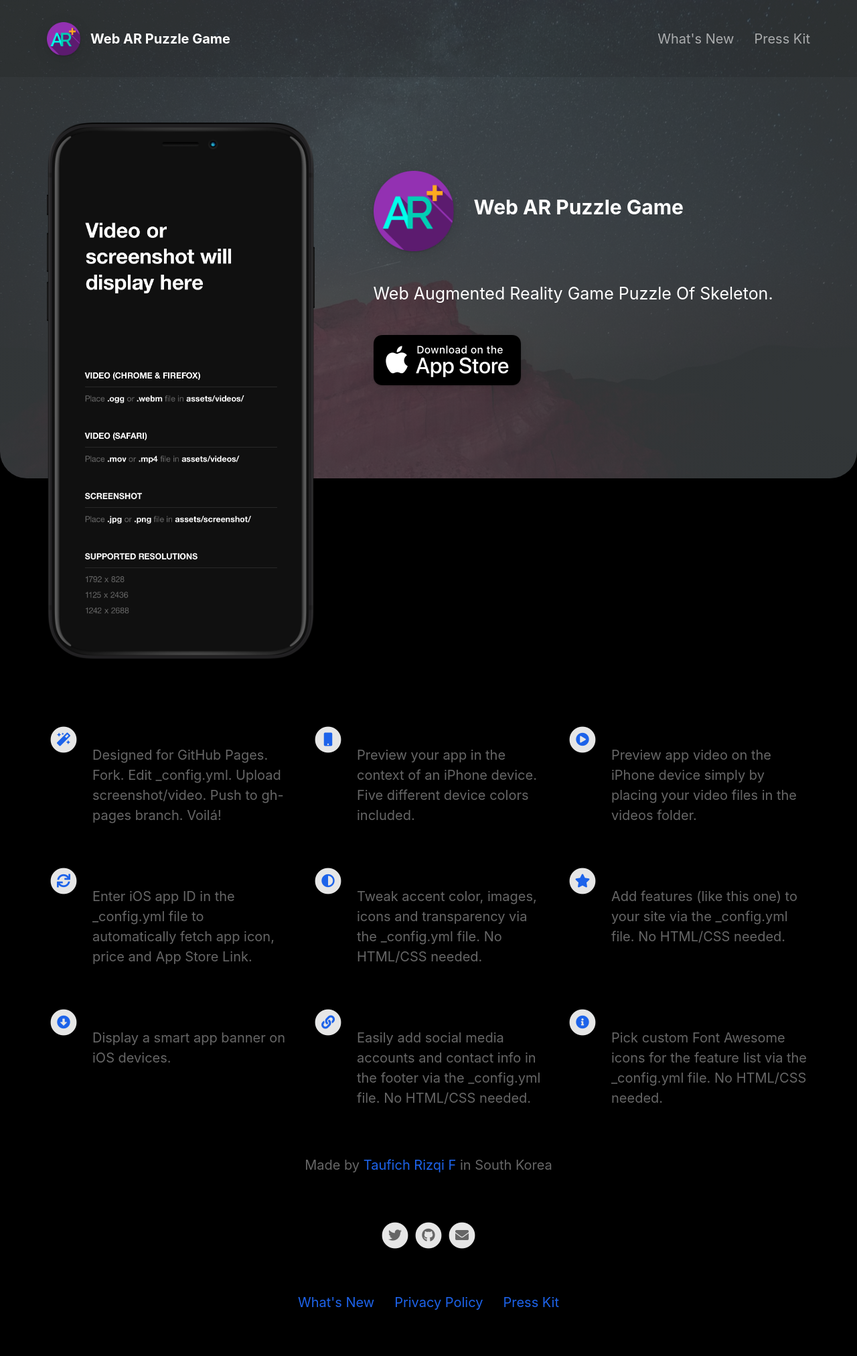
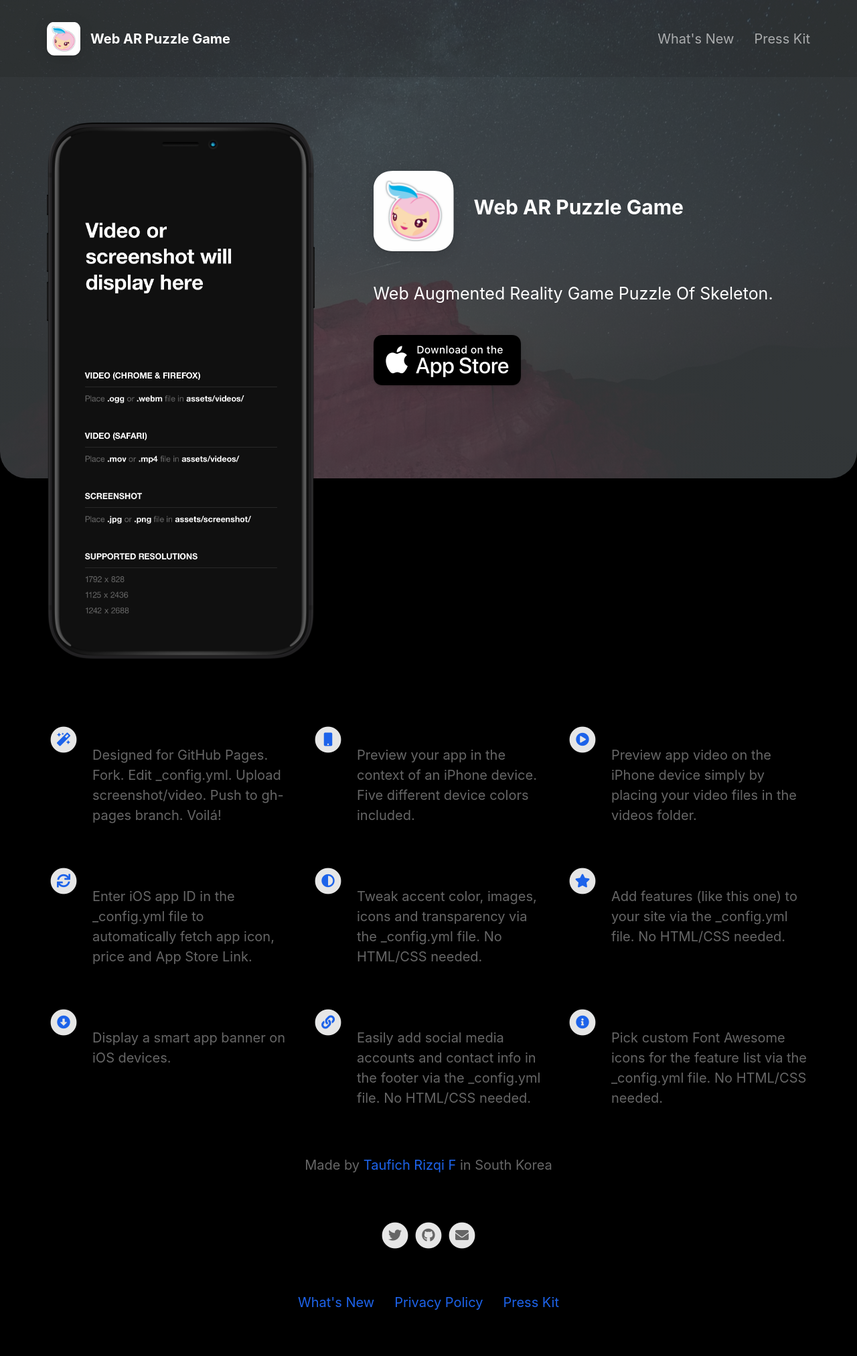
Before and after one commit to afimasyita/page-web-ar, a Jekyll site: the page built from index.html, in a window 1280 px wide. Shown: the whole page at 67% size. Built offline with Jekyll 4.4.1, drawn with Linux system fonts in a browser that asks for light colours; nearby versions of some CDN libraries.

Commit message:
Update _config.yml

```diff
--- a/_config.yml
+++ b/_config.yml
@@ -2,14 +2,14 @@
 page_title                                : Web AR                                        # Automatically populates with app name if not set and if iOS app ID is set. Otherwise enter manually.
 
 # App Info
-ios_app_id                                : 1234793120                                # Required. Enter iOS app ID to automatically populate name, price and icons (e.g. 718043190).
+ios_app_id                                : 08081992                                # Required. Enter iOS app ID to automatically populate name, price and icons (e.g. 718043190).
 
 appstore_link                             :                                           # Automatically populates if not set and if iOS app ID is set. Otherwise enter manually.
 playstore_link                            :                                           # Enter Google Play Store URL.
 presskit_download_link                    : https://suwung-inc.github.io                                          # Enter a link to downloadable file or (e.g. public Dropbox link to a .zip file).
                                                                                       # Or upload your press kit file to assets and set path accordingly (e.g. "assets/your_press_kit.zip").
 
-app_icon                                  : assets/ar.png                      # Automatically populates if not set and if iOS app ID is set.  Otherwise enter path to icon file manually.
+app_icon                                  : assets/cutes.png                      # Automatically populates if not set and if iOS app ID is set.  Otherwise enter path to icon file manually.
 app_name                                  : Web AR Puzzle Game                                          # Automatically populates if not set and if iOS app ID is set.  Otherwise enter manually.
 app_price                                 :                                           # Automatically populates if not set and if iOS app ID is set.  Otherwise enter manually.
 app_description                           : Web Augmented Reality Game Puzzle Of Skeleton.
```
